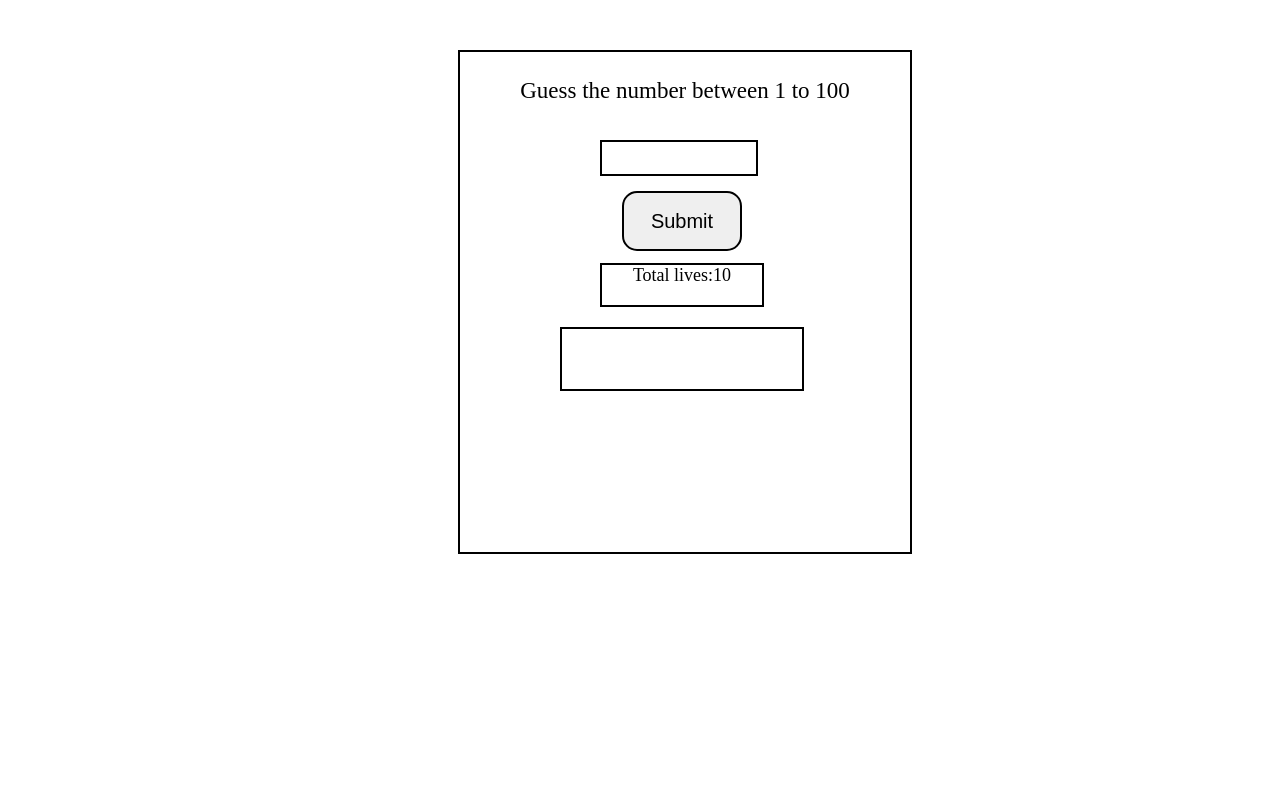
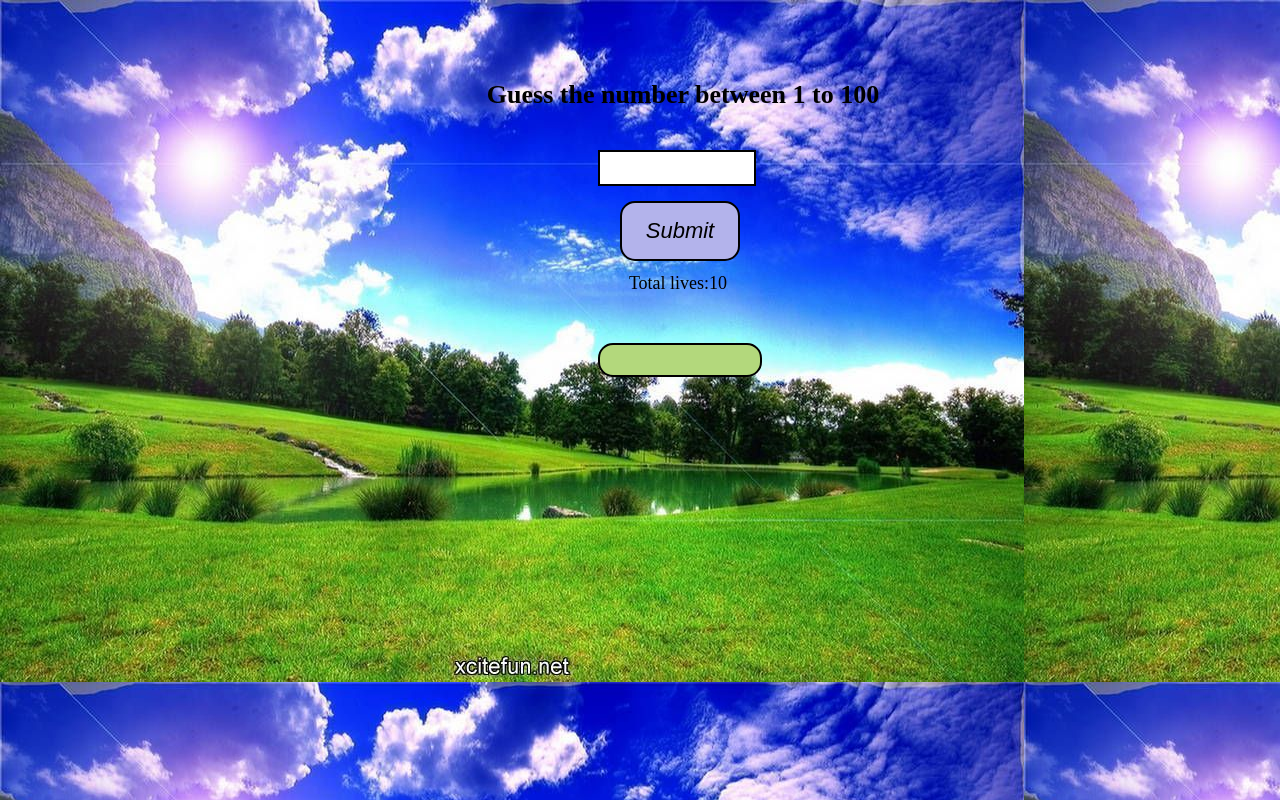
Before and after one commit to CharumathiTamilarasan/Game-JS, a plain HTML site: page game.html in a window 1280 px wide. Drawn offline with Linux system fonts and the light colour scheme.

Commit message:
Add files via upload

```diff
--- a/game.html
+++ b/game.html
@@ -4,12 +4,12 @@
         <title>Game</title>
         <link rel="stylesheet" href="style.css">
     </head>
-    <body>
+    <body id="game">
         <div id="g">
-           <label id="g1"><center>Guess the number between 1 to 100</center></label><br>
+           <label id="g1"><center><b>Guess the number between 1 to 100</b></center></label><br>
               <div>
               <input type="number" id="g2"><br>
-              <button id="k1" onclick="sub()">Submit</button><br>
+              <button id="k1" onclick="sub()"><i>Submit</i></button><br>
               <div id="h"><center>Total lives:10</center></div>
               <div id="high"><center></center></div>
               </div>
--- a/game.js
+++ b/game.js
@@ -15,12 +15,12 @@ function sub()
     }
     else if((random>g2)&&live!=0)
     {
-        document.getElementById('h').innerHTML="Remaining live is"+live;
+        document.getElementById('h').innerHTML="Remaining live is "+live;
         document.getElementById('high').innerHTML="Your guess is low";
     }
     else if((random<g2)&&live!=0)
     {
-        document.getElementById('h').innerHTML="Remaining live is"+live;
+        document.getElementById('h').innerHTML="Remaining live is "+live;
         document.getElementById('high').innerHTML="Your guess is high";
     }
 }
--- a/style.css
+++ b/style.css
@@ -1,4 +1,8 @@
+#index{
+    background-image: url(./image/blue\ \ pic.jpg);
+}
 #c{
+    /* background-image: url(./image/blue\ \ pic.jpg); */
     border:2px solid;
     height: 300px;
     width: 600px;
@@ -6,26 +10,36 @@
     margin-top: 200px;
 }
 #ch{
+    color: #f1a78c;
     font-size: 50px;
 }
 #cm{
+   color: black;
    border:2px solid;
    height:80px;
    width: 140px;
    margin-left: 230px;
    margin-top: 15px;
    border-radius: 15px;
-   font-size: 20px;
+   font-size: 29px;
+}
+#game{
+    background-image: url(./image/sky.jpg);
+}
+body{
+    background-image: url(./image/sea\ img.jpg);
 }
 #g{
-    border:2px solid;
+    /* border:2px solid; */
+    /* background-image: url(./image/sky.jpg); */
     height: 500px;
     width: 450px;
     margin-left: 450px;
     margin-top: 50px;
 }
 #g1{
-    font-size: 23px;
+    color: black;
+    font-size: 26px;
     margin-left: 100px;
 }
 #g2{
@@ -36,16 +50,18 @@
     margin-left: 140px;
 }
 #k1{
+    background-color:rgb(179, 179, 235);
     border: 2px solid;
     height: 60px;
     width:120px;
     margin-left: 162px;
     margin-top: 15px;
     border-radius: 15px;
-    font-size: 20px;
+    font-size: 22px;
 }
 #h{
-    border: 2px solid;
+    color: black;
+    /* border: 2px solid; */
     height: 40px;
     width:160px;
     margin-left: 140px;
@@ -53,15 +69,19 @@
     font-size: large;
 }
 #high{
+    background-color: rgb(179, 216, 124);
     border: 2px solid;
-    height: 60px;
-    width:240px;
-    margin-left: 100px;
-    margin-top: 20px;
+    height: 30px;
+    width:160px;
+    margin-left: 140px;
+    margin-top: 30px;
     font-size: 20px;
+    border-radius: 15px;
 }
 #win,#loss{
-    border: 2px solid;
+    /* background-image: url(./image/sea\ img.jpg); */
+    color:rgb(224, 26, 26);
+    /* border: 2px solid; */
     height: 50px;
     width: 300px;
     margin-left: 500px;
```
Also changed, not shown: index.html (+3 -3 lines), image/blue  pic.jpg (added), image/sky.jpg (added), 1 other file.
